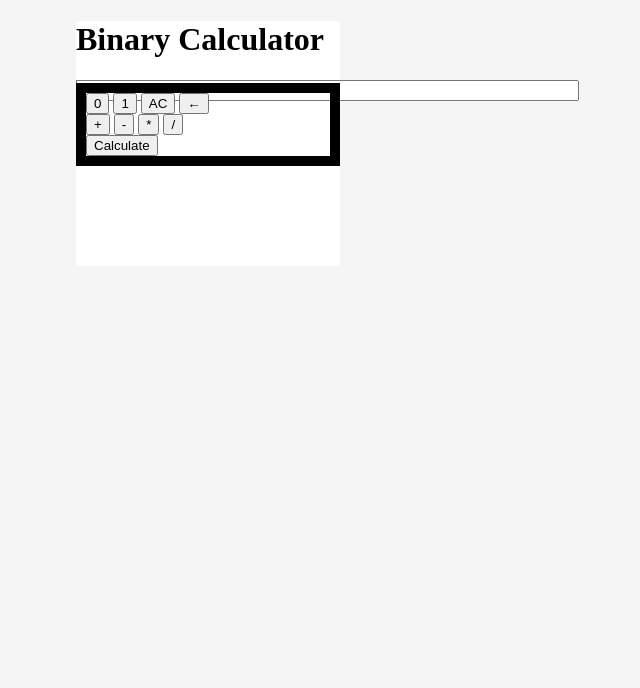
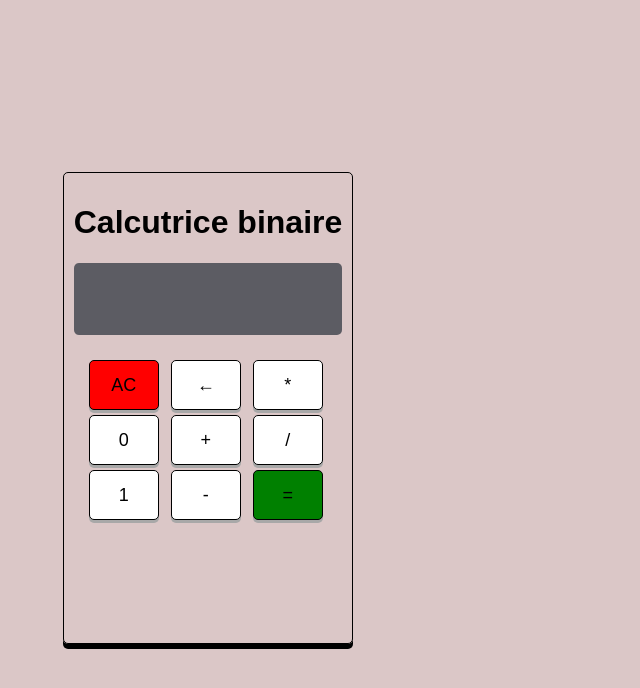
Before and after one commit to tolotra1S/Calculator_binaire, a plain HTML site: page index.html in a window 1280 px wide. Shown: the whole page, without its empty margins (432-1072 px from the left). Drawn offline with Linux system fonts and the light colour scheme.

Commit message:
second commit

```diff
--- a/components/css/style.css
+++ b/components/css/style.css
@@ -1,27 +1,81 @@
 body{
-    background-color: whitesmoke;
-}
-#output{
-    background-color: gray;
-    margin-top: -20px;
-    width: 100%;
-    border: 1px solid red;
+    background-color: rgb(219, 199, 199);
+    max-width: 100vw;
+  height: 100vh;
+  display: flex;
+  justify-content: center;
+  align-items: center;
+  font-family: sans-serif;
 }
 .container{
-    background-color: white;
-    margin-left: 500px;
-    margin-right: 500px;
-    padding-bottom: 100px;
+    display: flex;
+    flex-direction: column;
+    padding: 10px;
+    border-radius: 5px;
+    box-shadow: 0 5px black;
+    border: 1px solid black;
+    height:450px;*
 }
-.output1{
-    background-color: gray;
-
-}
-.output1 input{
-    width: 495px;
-}
-.container-calcul{
-    border: 10px solid black;
-    position: sticky;
-top: 20px;
-}
+#output {
+    width: 100%;
+    height: 100px;
+    background-color: rgb(92, 92, 99);
+    margin-bottom: 10px;
+    border-radius: 5px;
+    display: flex;
+    justify-content: flex-end;
+    align-items: flex-end;
+    font-size: 25px;
+  }
+.container-calcul {
+    display: grid;
+    grid-template-columns: repeat(4, 50px);
+    grid-template-rows: repeat(5, 50px);
+    grid-gap: 7px;
+    margin-left: 15px;
+    margin-top: 10px;
+  }
+  button {
+    border: none;
+    outline: none;
+    width: 70px;
+    height: 50px;
+    border-radius: 5px;
+    background-color: #ffffff;
+    box-shadow: 0 3px #a8a8a8;
+    font-size: 18px;
+    border: 1px solid black;
+    margin-right: 10px;
+  }
+  button:active {
+    box-shadow: 0 1px #a8a8a8;
+    transform: translateY(2px);
+  }
+button[data-key="8"] {
+    margin-left: -90px;
+    margin-top: 200px;
+    width: 100px;
+  }
+button[data-key="4"] {
+    margin-left: 50px;
+    margin-top: 5px;
+  }
+button[data-key="5"] {
+    margin-left: 50px;
+    margin-top: 5px;
+    background-color: green;
+  }
+button[data-key="3"] {
+    margin-left: 25px;
+    margin-top: 5px;
+  }
+button[data-key="0"] {
+    margin-top: 5px;
+  }
+button[data-key="1"] {
+    margin-top: 5px;
+  }
+button[data-key="2"] {
+    margin-top: 5px;
+    background-color: red;
+  }
--- a/index.html
+++ b/index.html
@@ -3,55 +3,70 @@
     <head>
         <meta charset="utf-8" />
         <link rel="stylesheet" href="components/css/style.css">
-        <title>Calculator Binaire</title>
+        <title>Calculatrice Binaire</title>
 
     </head>
 
     <body>
             <div class="container">
-                <h1>Binary Calculator</h1>
-                <div class="output1"><input type="text"></div>
+                <h1>Calcutrice binaire</h1>
                 <div id="output"></div>
                 <div class="container-calcul">
                     <div class="">
                         <div class="">
-                            <button type="button"
-                                    class="btn btn-light"
-                                    onclick="input('0')">0</button>
-                            <button type="button"
-                                    class="btn btn-light"
-                                    onclick="input('1')">1</button>
+
                             <button type="button"
                                     class="btn btn-danger float-right ml-2"
-                                    onclick="cls()">AC</button>
+                                    onclick="cls()"
+                                    data-key="2">AC</button>
+
+                                    <button type="button"
+                                    class=""
+                                    onclick="input('0')"
+                                    data-key="0">0</button>
+                            <button type="button"
+                                    class=""
+                                    onclick="input('1')"
+                                    data-key="1">1</button>
+                        </div>
+                    </div>
+                    <div class="">
+                        <div class="">
+
                             <button type="button"
                                     class="btn btn-warning float-right"
-                                    onclick="backspace()">←</button>
+                                    onclick="backspace()"
+                                    data-key="3">←</button>
+                                    <button type="button"
+                                    class=""
+                                    onclick="input('+')"
+                                    data-key="3">+</button>
+                            <button type="button"
+                                    class=""
+                                    onclick="input('-')"
+                                    data-key="3">-</button>
+
                         </div>
                     </div>
                     <div>
                         <div class="operator">
+
                             <button type="button"
-                                    class="btn btn-info"
-                                    onclick="input('+')">+</button>
+                                    class="btn"
+                                    onclick="input('*')"
+                                    data-key="4">*</button>
                             <button type="button"
-                                    class="btn btn-info"
-                                    onclick="input('-')">-</button>
+                                    class="btn"
+                                    onclick="input('/')"
+                                    data-key="4">/</button>
                             <button type="button"
-                                    class="btn btn-info"
-                                    onclick="input('*')">*</button>
-                            <button type="button"
-                                    class="btn btn-info"
-                                    onclick="input('/')">/</button>
+                                    class="btn"
+                                    onclick="calculate()"
+                                    data-key="5">=</button>
+                        </div>
                         </div>
                     </div>
-                    <div class="">
-                        <div class="">
-                            <button type="button"
-                                    class="btn btn-success"
-                                    onclick="calculate()">Calculate</button>
-                        </div>
-                    </div>
+
                 </div>
             </div>
 
```
